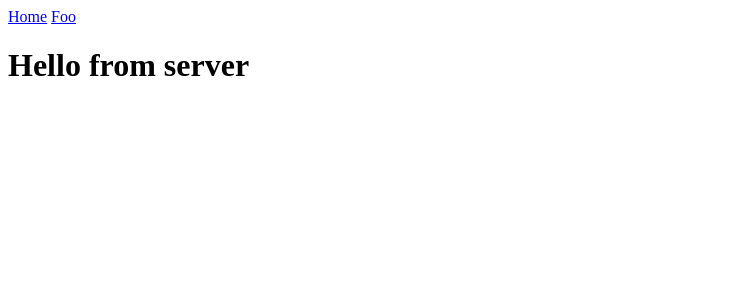
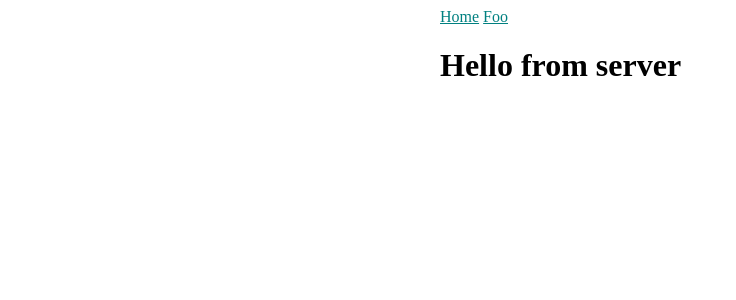
Before and after one commit to nfriedly/nextjsdemo, a Next.js app: page /foo in a window 1280 px wide. Shown: the top 300 px of the page, without its empty margins (0-736 px from the left). Built offline with nearby package versions, Linux system fonts and the light colour scheme.

Commit message:
local style

```diff
--- a/components/layout.js
+++ b/components/layout.js
@@ -2,10 +2,16 @@ import Link from 'next/link'
 
 const Layout = ({children}) => {
   return (
-    <div>
+    <div className="layout">
+      <style jsx>{`
+        a { color: teal; }
+        .layout { max-width: 400px; margin: auto; }
+      `}</style>
+
       <Link href="/"><a>Home</a></Link>
       {' '}
       <Link href="/foo"><a>Foo</a></Link>
+
       {children}
     </div>
   );
```
